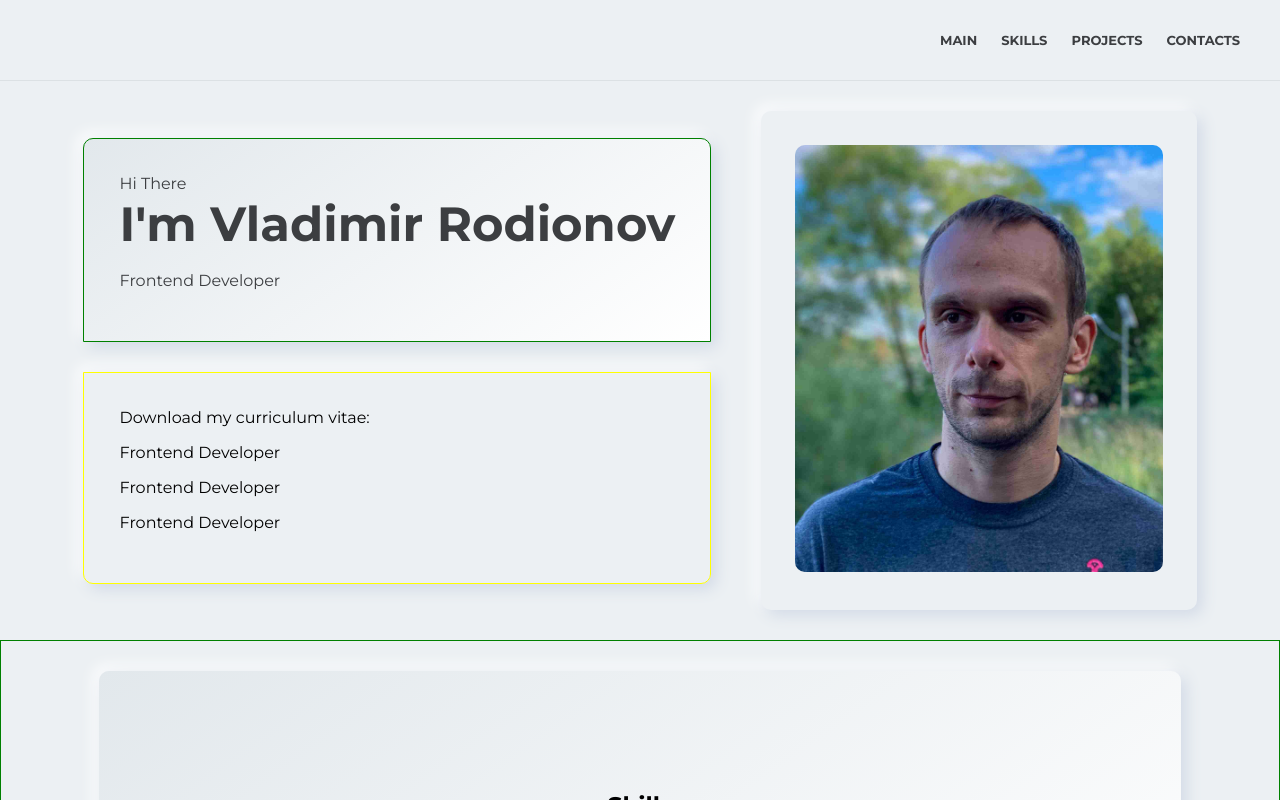
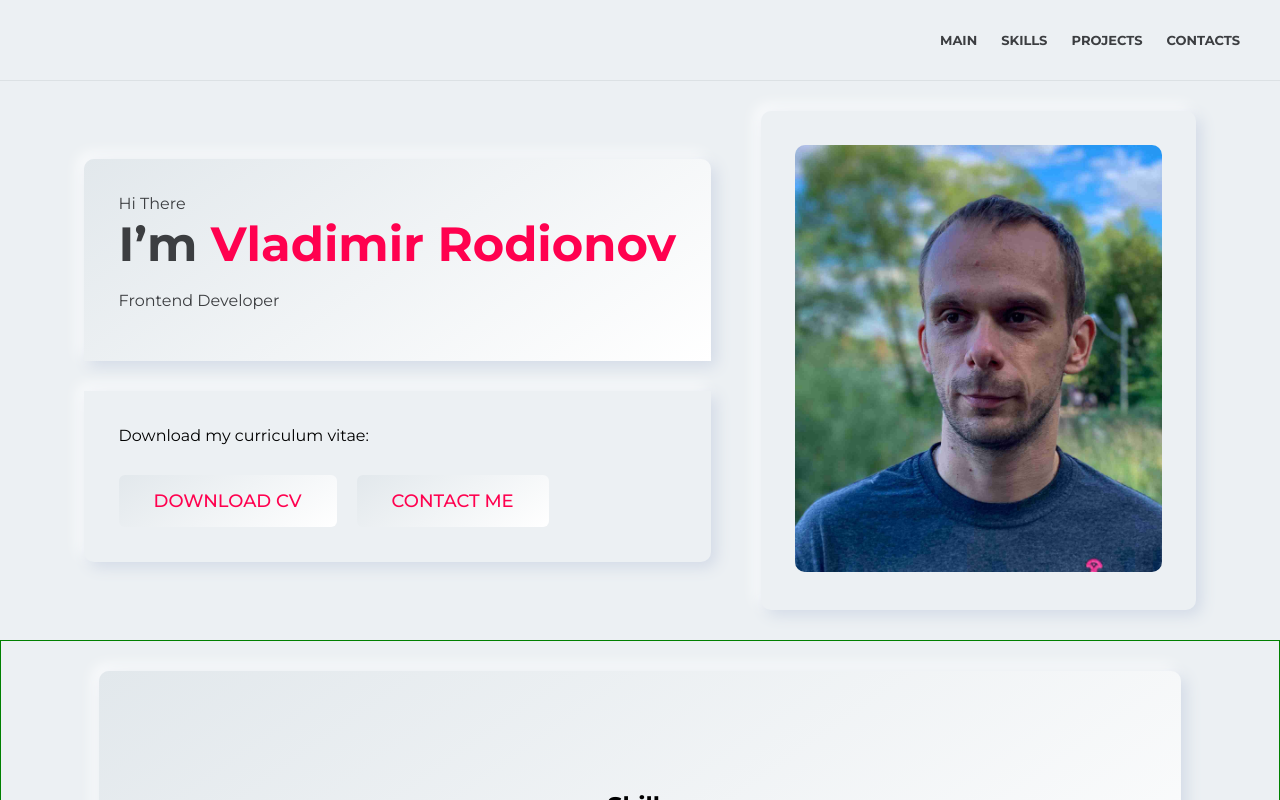
Before and after one commit to vovitolog/portfolio, a React (Create React App) app: page / in a window 1280 px wide. Shown: the top 800 px of the page. Built offline with nearby package versions, Linux system fonts and the light colour scheme.

Commit message:
feat: add buttons in About component

```diff
--- a/src/components/about/About.jsx
+++ b/src/components/about/About.jsx
@@ -8,14 +8,20 @@ export const About = () => {
             <div className={classes.person}>
                 <div className={classes.personText}>
                     <span>Hi There</span>
-                    <h2 className={classes.title}>I'm Vladimir Rodionov</h2>
+                    <h2 className={classes.title}>
+                        {'I’m '}
+                        <span>Vladimir Rodionov</span>
+                    </h2>
                     <p>Frontend Developer</p>
                 </div>
                 <div className={classes.personContact}>
-                    Download my curriculum vitae:
-                    <p>Frontend Developer</p>
-                    <p>Frontend Developer</p>
-                    <p>Frontend Developer</p>
+                    <span className={classes.personContactText}>  Download my curriculum vitae:
+                    </span>
+                    <div className={classes.buttonsWrapper}>
+                        <a className={classes.button}>DOWNLOAD CV</a>
+                        <a className={classes.button}>CONTACT ME</a>
+                    </div>
+
                 </div>
             </div>
             <div className={classes.photoWrapper}>
--- a/src/components/about/About.module.css
+++ b/src/components/about/About.module.css
@@ -19,7 +19,6 @@
 }
 
 .personText {
-    border: 1px solid green;
     color: #3c3e41;
     padding: 35px;
     box-shadow: 5px 5px 15px #d1d9e6, -5px -5px 15px #fff;
@@ -30,8 +29,11 @@
 .personContact {
     padding: 35px;
     border-radius: 0 0 10px 10px;
-    border: 1px solid yellow;
     box-shadow: 5px 5px 15px #d1d9e6, -5px -5px 15px #fff;
+}
+
+.personContactText {
+    font-size: 16px;
 }
 
 .title {
@@ -40,6 +42,10 @@
     line-height: 62px;
     color: #3c3e41;
     margin: 0;
+}
+
+.title span {
+    color: #ff014f;
 }
 
 .photo {
@@ -53,3 +59,24 @@
     box-shadow: 5px 5px 15px #d1d9e6, -5px -5px 15px #fff;
     border-radius: 10px;
 }
+
+.buttonsWrapper {
+    display: flex;
+    gap: 20px;
+    margin-top: 30px;
+}
+
+.button {
+    background:  linear-gradient(145deg,#e2e8ec,#fff);
+    padding: 15px 35px;
+    border: none;
+    border-radius: 6px;
+    background:  linear-gradient(145deg,#e2e8ec,#fff);
+    color: #ff014f;
+    font-size: 18px;
+    font-weight: 500;
+    text-align: center;
+    display: flex;
+    justify-content: center;
+    align-items: center;
+}
```
